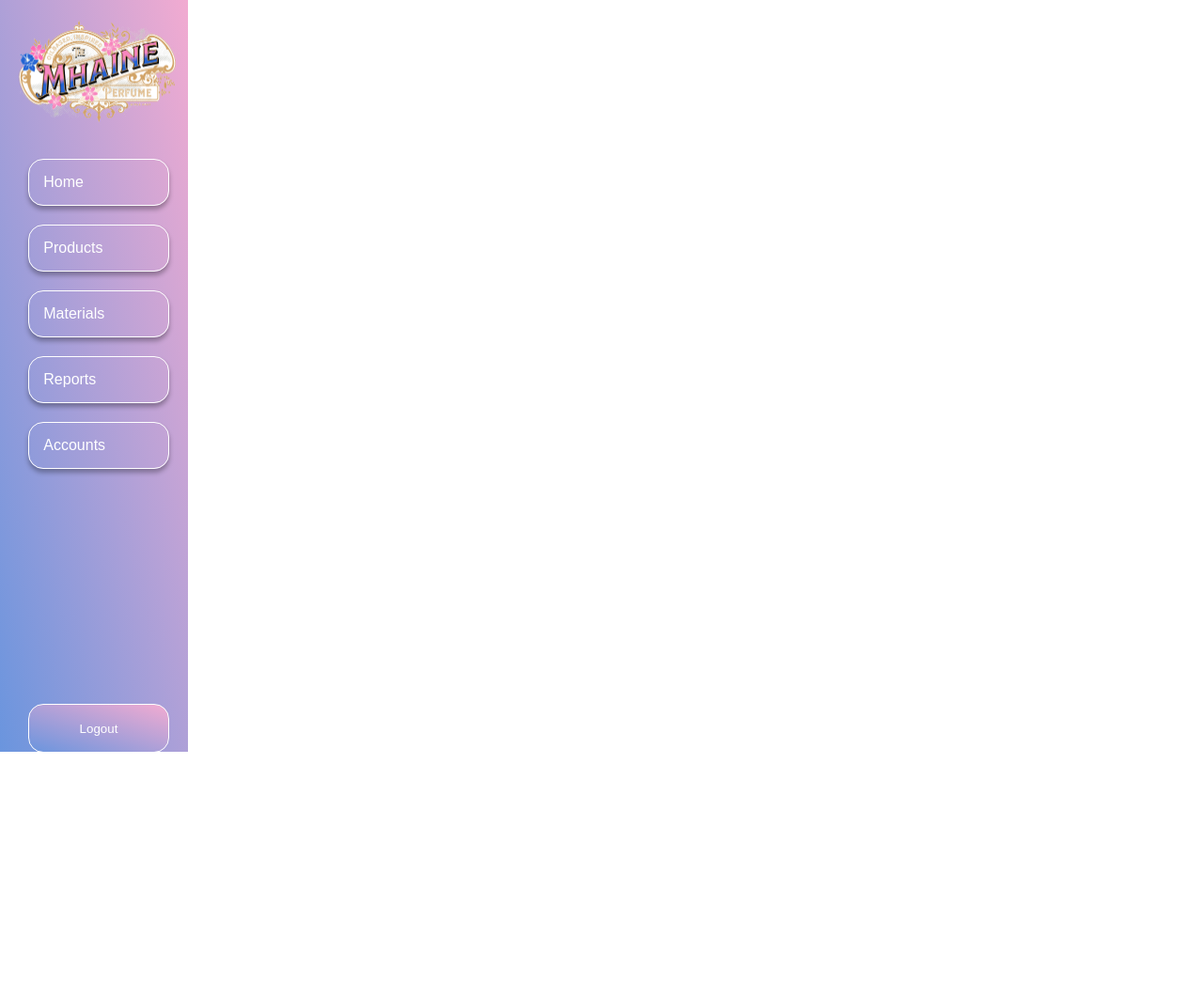
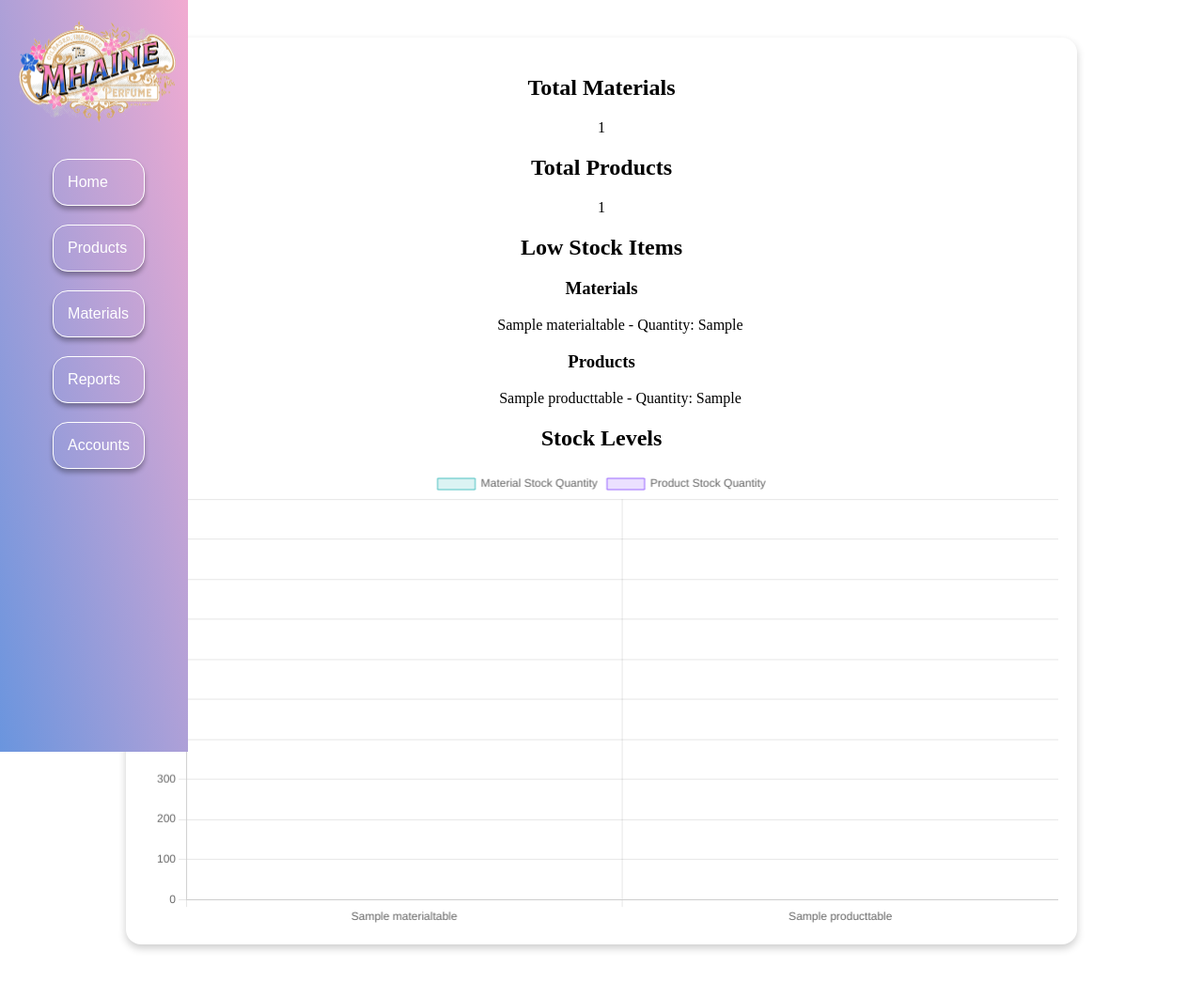
Before and after one commit to Metzelei15/inventorysystem, a PHP site: page /staffhomepage.php in a window 1280 px wide. Shown: the whole page at 94% size. Before the commit the page ends 800 px from the top, so only its background shows below. Run offline with PHP 8.4, Linux system fonts and the light colour scheme; the visitor is signed in with stand-in values (Sample User, id 1); tables that the repository leaves empty or names only in its code hold one stand-in row (values such as "Sample post").

Commit message:
chart for the landing page. pa style po

```diff
--- a/inventory_style_sheet.css
+++ b/inventory_style_sheet.css
@@ -571,3 +571,15 @@ option:hover {
     object-fit: cover;
 
 }
+
+.stats {
+    width: 80%; /* Adjust width to 80% of the screen */
+    max-width: 1200px; /* Limit the maximum width */
+    margin: 40px auto; /* Center the container horizontally with some margin */
+    padding: 20px;
+    background-color: #fff; /* Light background */
+    border-radius: 16px; /* Rounded corners */
+    box-shadow: 0 4px 8px rgba(0, 0, 0, 0.2); /* Shadow for subtle elevation */
+    box-sizing: border-box;
+    text-align: center; /* Center the content inside */
+}
--- a/staffhomepage.php
+++ b/staffhomepage.php
@@ -2,8 +2,46 @@
     include('dbconn.php');
     include_once('session_handling.php');
 
-	if (isset($_GET['section'])) {
-		echo "You have clicked on the " . $_GET['section'] . " section.";
+    $totalMaterialsQuery = $conn->prepare("SELECT COUNT(*) AS total_materials FROM materialtable");
+    $totalMaterialsQuery->execute();
+    $totalMaterials = $totalMaterialsQuery->fetch(PDO::FETCH_ASSOC)['total_materials'];
+
+    $totalProductsQuery = $conn->prepare("SELECT COUNT(*) AS total_products FROM producttable");
+    $totalProductsQuery->execute();
+    $totalProducts = $totalProductsQuery->fetch(PDO::FETCH_ASSOC)['total_products'];
+
+    $lowStockMaterialsQuery = $conn->prepare("SELECT STRmatname, INTmatquan FROM materialtable WHERE INTmatquan < 10");
+    $lowStockMaterialsQuery->execute();
+    $lowStockMaterials = $lowStockMaterialsQuery->fetchAll(PDO::FETCH_ASSOC);
+
+    $lowStockProductsQuery = $conn->prepare("SELECT STRprodname, INTprodquan FROM producttable WHERE INTprodquan < 10");
+    $lowStockProductsQuery->execute();
+    $lowStockProducts = $lowStockProductsQuery->fetchAll(PDO::FETCH_ASSOC);
+
+    $materialStocksQuery = $conn->prepare("SELECT STRmatname, INTmatquan FROM materialtable");
+    $materialStocksQuery->execute();
+    $materialStocks = $materialStocksQuery->fetchAll(PDO::FETCH_ASSOC);
+
+    $productStocksQuery = $conn->prepare("SELECT STRprodname, INTprodquan FROM producttable");
+    $productStocksQuery->execute();
+    $productStocks = $productStocksQuery->fetchAll(PDO::FETCH_ASSOC);
+
+    $conn = null;
+
+    $chartData = [
+        'labels' => [],
+        'materialQuantities' => [],
+        'productQuantities' => [],
+    ];
+
+    foreach ($materialStocks as $material) {
+        $chartData['labels'][] = htmlspecialchars($material['STRmatname']);
+        $chartData['materialQuantities'][] = (int)$material['INTmatquan'];
+    }
+
+    foreach ($productStocks as $product) {
+        $chartData['labels'][] = htmlspecialchars($product['STRprodname']);
+        $chartData['productQuantities'][] = (int)$product['INTprodquan'];
     }
 ?>
 <!DOCTYPE html>
@@ -21,214 +59,72 @@
         <li><a href="../inventorysystem/materialpage.php">Materials</a></li>
         <li><a href="../inventorysystem/reportgeneration.php">Reports</a></li>
         <li><a href="../inventorysystem/accountpage.php">Accounts</a></li>
-            <form><button type='submit' name='logout' class="logout-button">Logout</button></form>
+
     </ul>
 </div>
-    <div id="content">
-        <?php
-        include('dbconn.php');
+<div id="content" class="stats">
+    <div>
+        <div class="card">
+            <h2>Total Materials</h2>
+            <p><?= htmlspecialchars($totalMaterials); ?></p>
+        </div>
+        <div class="card">
+            <h2>Total Products</h2>
+            <p><?= htmlspecialchars($totalProducts); ?></p>
+        </div>
+    </div>
 
-        if (isset($_GET['section'])) {
-            switch ($_GET['section']) {
-                case 'Product':
-					$search = isset($_GET['search']) ? trim($_GET['search']) : '';
-					$query = "SELECT `INTprodid`, `STRprodname`, `STRproddesc`, `INTprodquan` FROM `producttable`";
+    <h2>Low Stock Items</h2>
+    <div class="low-stock">
+        <h3>Materials</h3>
+        <ul>
+            <?php foreach ($lowStockMaterials as $material): ?>
+                <li><?= htmlspecialchars($material['STRmatname']) ?> - Quantity: <?= htmlspecialchars($material['INTmatquan']) ?></li>
+            <?php endforeach; ?>
+        </ul>
+        <h3>Products</h3>
+        <ul>
+            <?php foreach ($lowStockProducts as $product): ?>
+                <li><?= htmlspecialchars($product['STRprodname']) ?> - Quantity: <?= htmlspecialchars($product['INTprodquan']) ?></li>
+            <?php endforeach; ?>
+        </ul>
+    </div>
 
-					if ($search !== '') {
-						if (is_numeric($search)) {
-							$query .= " WHERE `INTprodid` = :search";
-						} else {
-							$query .= " WHERE `STRprodname` LIKE :search";
+    <h2>Stock Levels</h2>
+    <canvas id="stockChart"></canvas>
+
+    <script src="https://cdn.jsdelivr.net/npm/chart.js"></script>
+    <script>
+        const chartData = <?php echo json_encode($chartData); ?>;
+        const ctx = document.getElementById('stockChart').getContext('2d');
+        const stockChart = new Chart(ctx, {
+            type: 'bar',
+            data: {
+                labels: chartData.labels,
+                datasets: [{
+                    label: 'Material Stock Quantity',
+                    data: chartData.materialQuantities,
+                    backgroundColor: 'rgba(75, 192, 192, 0.2)',
+                    borderColor: 'rgba(75, 192, 192, 1)',
+                    borderWidth: 1
+                }, {
+                    label: 'Product Stock Quantity',
+                    data: chartData.productQuantities,
+                    backgroundColor: 'rgba(153, 102, 255, 0.2)',
+                    borderColor: 'rgba(153, 102, 255, 1)',
+                    borderWidth: 1
+                }]
+            },
+            options: {
+                scales: {
+                    y: {
+                        beginAtZero: true,
+						min: 0,
+                   	 	max: 1000,
                     }
                 }
-
-					$stmt = $conn->prepare($query);
-					if ($search !== '') {
-						$stmt->bindValue(':search', is_numeric($search) ? $search : "%$search%", PDO::PARAM_STR);
             }
-					$stmt->execute();
-
-					echo "
-						<form method='GET' style='text-align: center;'>
-							<input type='hidden' name='section' value='Product'>
-							<input type='text' id='search' name='search' value='" . htmlspecialchars($search) . "' placeholder='Enter Product ID or Name'>
-							<button class='small-button' type='submit'>Search</button>
-						</form>";
-
-					echo "<table>
-							<tr>
-								<th>ID</th>
-								<th>Name</th>
-								<th>Description</th>
-								<th>Stock</th>
-							</tr>";
-
-					$results = $stmt->fetchAll(PDO::FETCH_ASSOC);
-					if (count($results) > 0) {
-						foreach ($results as $row) {
-							echo "
-								<tr>
-									<td>" . htmlspecialchars($row['INTprodid']) . "</td>
-									<td>" . htmlspecialchars($row['STRprodname']) . "</td>
-									<td>" . htmlspecialchars($row['STRproddesc']) . "</td>
-									<td>" . htmlspecialchars($row['INTprodquan']) . "</td>
-								</tr>";
-						}
-					} else {
-						echo "<tr><td colspan='4'>" . ($search !== '' ? "No results found for <strong>" . htmlspecialchars($search) . "</strong>" : "No products found") . "</td></tr>";
-					}
-
-					echo "</table>";
-					echo "
-						<div class='button-container'>
-							<button type='button' class='small-button' onclick='toggleForm(\"addProductForm\")'>Add Product Form</button>
-							<button type='button' class='small-button' onclick='toggleForm(\"deleteProductForm\")'>Delete Product Form</button>
-						</div>";
-					//Add Product Form
-					echo "
-						<div class='form-container'>
-							<div id='addProductForm' style='display: none;'>
-								<h3>Add New Product</h3>
-								<form method='POST' action='addproduct.php'>
-									<label for='prodname'>Product Name:</label>
-									<input type='text' id='prodname' name='prodname' required><br><br>
-
-									<label for='proddesc'>Description:</label>
-									<input type='text' id='proddesc' name='proddesc' required><br><br>
-
-									<label for='prodquan'>Quantity:</label>
-									<input type='number' id='prodquan' name='prodquan' required><br><br>
-
-									<label for='categoryid'>Category:</label>
-									<select id='categoryid' name='categoryid' required>";
-
-					//Fetching categories for the dropdown
-					$catQuery = "SELECT `INTcategoryid`, `STRcategoryname` FROM `categorytable`";
-					$catStmt = $conn->prepare($catQuery);
-					$catStmt->execute();
-					$categories = $catStmt->fetchAll(PDO::FETCH_ASSOC);
-
-					foreach ($categories as $cat) {
-						echo "		<option value='" . $cat['INTcategoryid'] . "'>" . htmlspecialchars($cat['STRcategoryname']) . "</option>";
-					}
-
-					echo "
-									</select><br><br>
-									<button type='submit' class='small-button' name='add_product'>Add Product</button>
-								</form>
-							</div>";
-					// Delete Product Form
-					echo "
-							<div id='deleteProductForm' style='display: none;'>
-								<h3>Delete Product</h3>
-								<form method='POST' action='deleteproduct.php'>
-									<label for='prodid'>Product ID:</label>
-									<input type='number' id='prodid' name='prodid' required><br><br>
-
-									<label for='categoryid'>Category:</label>
-									<select id='categoryid' name='categoryid' required>";
-
-					$catQuery = "SELECT `INTcategoryid`, `STRcategoryname` FROM `categorytable`";
-					$catStmt = $conn->prepare($catQuery);
-					$catStmt->execute();
-					$categories = $catStmt->fetchAll(PDO::FETCH_ASSOC);
-
-					foreach ($categories as $cat) {
-						echo "
-									<option value='" . $cat['INTcategoryid'] . "'>" . htmlspecialchars($cat['STRcategoryname']) . "</option>";
-							}
-					echo "
-									</select><br><br>
-									<button type='submit' class='small-button' name='del_product'>Delete Product</button>
-								</form>
-							</div>
-						</div>";
-					break;
-
-                case 'Material':
-                    $search = isset($_GET['search']) ? trim($_GET['search']) : '';
-					$query = "SELECT `INTmatid`, `STRmatname`, `INTmatquan` FROM `materialtable`";
-
-					if ($search !== '') {
-						if (is_numeric($search)) {
-							$query .= " WHERE `INTmatid` = :search";
-						} else {
-							$query .= " WHERE `STRmatname` LIKE :search";
-						}
-					}
-
-					$stmt = $conn->prepare($query);
-					if ($search !== '') {
-						if (is_numeric($search)) {
-							$stmt->bindValue(':search', (int)$search, PDO::PARAM_INT);
-						} else {
-							$stmt->bindValue(':search', "%$search%", PDO::PARAM_STR);
-						}
-					}
-
-					$stmt->execute();
-					$results = $stmt->fetchAll(PDO::FETCH_ASSOC);
-
-					echo "
-						<form method='GET' style='text-align: center;'>
-							<input type='hidden' name='section' value='Material'>
-							<input type='text' id='search' name='search' value='" . htmlspecialchars($search) . "' placeholder='Enter Material ID or Name'>
-							<button class='small-button' type='submit'>Search</button>
-						</form>";
-
-					echo "<table>
-							<tr>
-								<th>ID</th>
-								<th>Name</th>
-								<th>Stock</th>
-							</tr>";
-
-					if (count($results) > 0) {
-						foreach ($results as $row) {
-							echo "
-								<tr>
-									<td>" . htmlspecialchars($row['INTmatid']) . "</td>
-									<td>" . htmlspecialchars($row['STRmatname']) . "</td>
-									<td>" . htmlspecialchars($row['INTmatquan']) . "</td>
-								</tr>";
-						}
-					} else {
-						echo "<tr><td colspan='3'>" . ($search !== '' ? "No results found for <strong>" . htmlspecialchars($search) . "</strong>" : "No materials found") . "</td></tr>";
-					}
-
-					echo "</table>";
-                    break;
-
-                case 'Report':
-                    echo "<div style='text-align: center;'>
-					<form action='reportgeneration.php' method='GET'>
-                        <input type='submit' name='report' value='Today'>
-            			<input type='submit' name='report' value='Week'>
-           		 		<input type='submit' name='report' value='Month'>
-					</form>
-                    </div>";
-                    break;
-
-                default:
-                    echo "Please select a section.";
-            }
-        }
-        ?>
-    </div>
-
-    <script>
-		function toggleForm(formId) {
-			var form = document.getElementById(formId);
-			if (form.style.display === 'none' || form.style.display === '') {
-				form.style.display = 'block';  // Show the form
-			} else {
-				form.style.display = 'none';  // Hide the form
-			}
-		}
-
-		function generateReportForm(){
-			document.location.href = "reportgeneration.php";
-		}
+        });
     </script>
 </body>
 </html>
```
Lines whose indentation alone changed are shown as unchanged.
